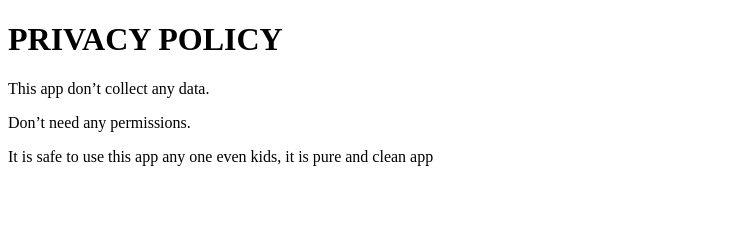
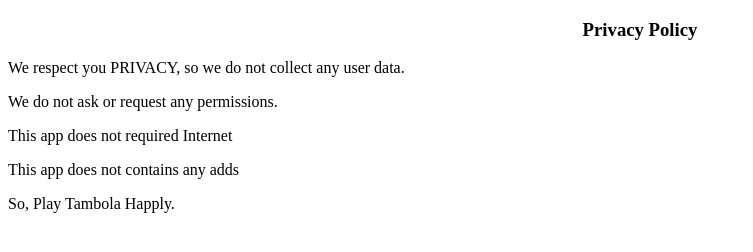
Before and after one commit to nitapps/nitapps.github.io, a plain HTML site: page privacy_policy.html in a window 1280 px wide. Shown: the whole page, without its empty margins (0-753 px from the left). Drawn offline with Linux system fonts and the light colour scheme.

Commit message:
Update privacy_policy.html

```diff
--- a/privacy_policy.html
+++ b/privacy_policy.html
@@ -1,7 +1,16 @@
 <!DOCTYPE html>
-<html>
-  <H1>PRIVACY POLICY</H1>
-  <p>This app don’t collect any data.</p>
-  <p>Don’t need any permissions.</p>
-  <p>It is safe to use this app any one even kids, it is pure and clean app</p>
+
+<html lang="en" xmlns="http://www.w3.org/1999/xhtml">
+<head>
+    <meta charset="utf-8" />
+    <title>Tambola King Privacy Policy</title>
+</head>
+<body>
+    <h3 style="text-align:center">Privacy Policy</h3>
+    <p>We respect you PRIVACY, so we do not collect any user data.</p>
+    <p>We do not ask or request any permissions.</p>
+    <p>This app does not required Internet</p>
+    <p>This app does not contains any adds</p>
+    <p>So, Play Tambola Happly. </p>
+</body>
 </html>
```
